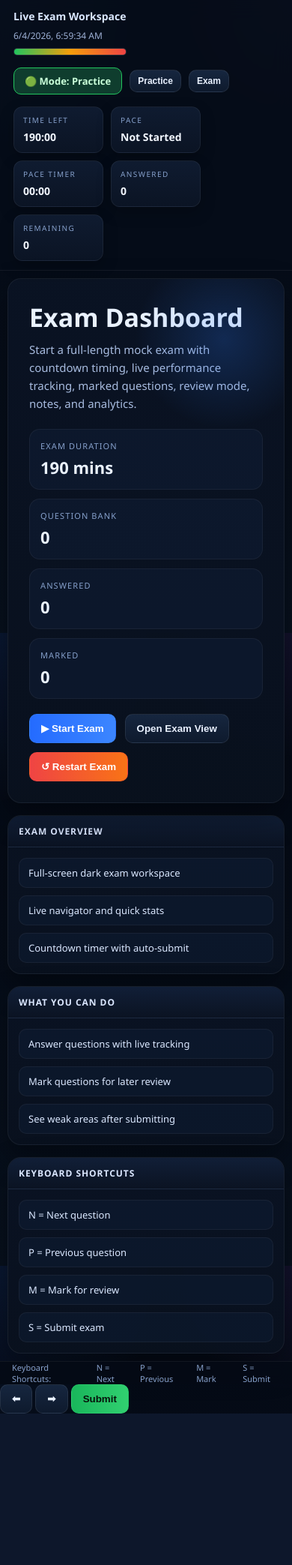
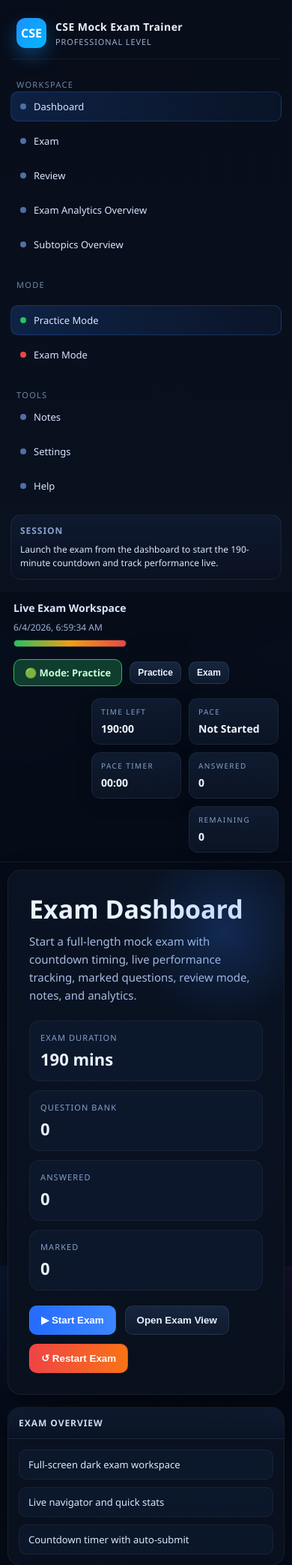
Before and after one commit to abpinedamb-cloud/cse-exam-workspace, a Flask app: page / in a window 390 px wide. Shown: the top 2087 px of the page at 75% size. Before the commit the page ends 1885 px from the top, so only its background shows below. Run offline with Flask 3, Linux system fonts and the light colour scheme.

Commit message:
Update index.html

```diff
--- a/templates/index.html
+++ b/templates/index.html
@@ -815,37 +815,48 @@
 	/* ✅ MOBILE RESPONSIVE FIX */
 @media (max-width: 768px){
 
+  /* ✅ SWITCH FROM GRID TO STACK */
   .app-shell {
-    grid-template-columns: 1fr;
-    grid-template-rows: auto auto auto auto;
+    display: flex;
+    flex-direction: column;
   }
 
+  /* ✅ KEEP LEFT NAV (TOP MENU STYLE) */
   .left-nav {
-    display: none;
+    width: 100%;
+    border-right: none;
+    order: 1;
   }
 
-  .right-side {
-    display: none;
-  }
-
+  /* ✅ TOPBAR */
   .topbar {
     flex-direction: column;
     align-items: flex-start;
+    order: 2;
   }
 
-  .metric-strip {
-    justify-content: flex-start;
-    flex-wrap: wrap;
+  /* ✅ MAIN CONTENT */
+  .main-content {
+    width: 100%;
+    padding: 10px;
+    order: 3;
   }
 
-  .main-content {
+  /* ✅ RIGHT SIDE NOW MOVES BELOW */
+  .right-side {
+    width: 100%;
     padding: 10px;
+    order: 4;
   }
 
-  .result-card {
-    width: 100%;
-    max-width: 100%;
+  /* ✅ FOOTER AT VERY BOTTOM */
+  .footer {
+    order: 5;
   }
+  /* ✅ FULL WIDTH CARDS ON MOBILE */
+.result-card {
+  max-width: 100%;
+}
 
 }
 /* =========================
@@ -896,24 +907,13 @@
   .panel-textarea {
     min-height: 160px;
   }
-
-  /* ✅ Mobile Nav Bar */
-  .mobile-nav{
-    position: fixed;
-    bottom: 0;
-    left: 0;
-    width: 100%;
-    background: #0b1424;
-    display: flex;
-    justify-content: space-around;
-    padding: 10px;
-    z-index: 9999;
-    border-top: 1px solid rgba(255,255,255,.08);
-  }
-
-  body {
-    padding-bottom: 70px;
-  }
+  /* ✅ Navigator spacing fix */
+#navigator {
+  grid-template-columns: repeat(5, 1fr);
+}
+.side-card {
+  margin-bottom: 12px;
+}
 
 }
   </style>
@@ -1415,12 +1415,7 @@
       <span>S = Submit</span>
     </footer>
   </div>
-<!-- ✅ MOBILE NAVIGATION (SAFE ADD) -->
-<div class="mobile-nav">
-  <button class="btn btn-dark" onclick="prev()">⬅</button>
-  <button class="btn btn-dark" onclick="next()">➡</button>
-  <button class="btn btn-success" onclick="submitExam()">Submit</button>
-</div>
+
   <script src="/static/app.js"></script>
 </body>
 </html>
```
